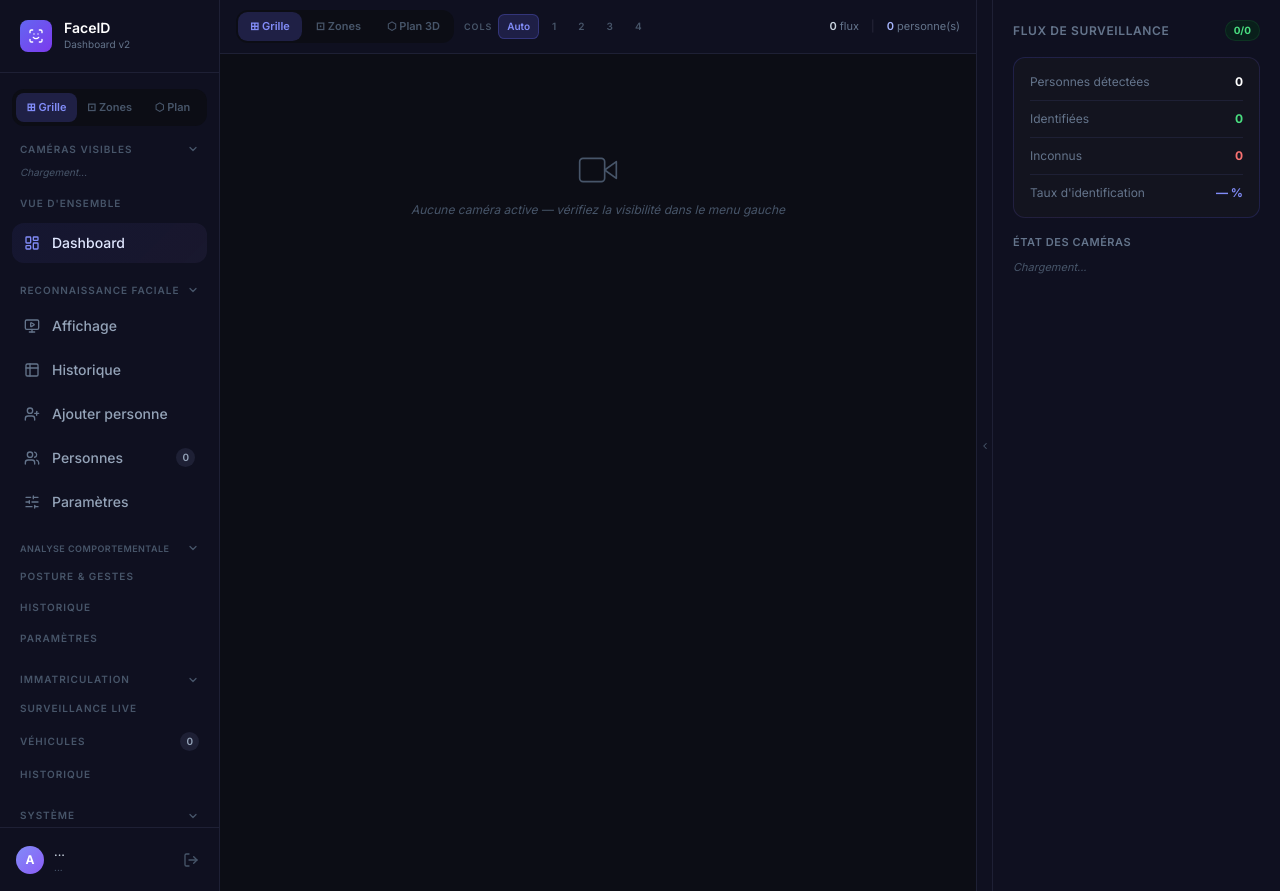
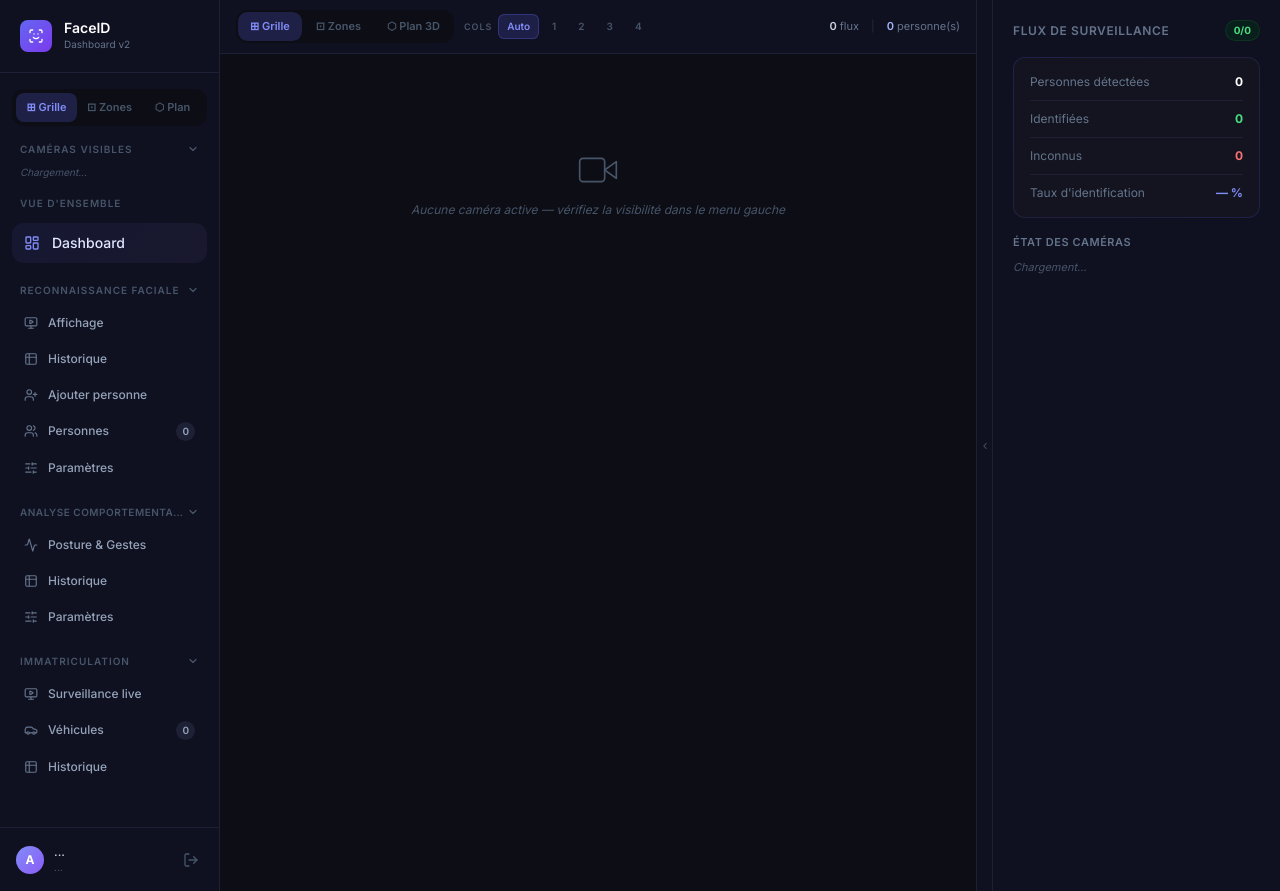
Before and after one commit to marouane1980/reconnaissance-faciale, a Flask app: template templates/index.html in a window 1280 px wide. Run offline with Flask 3, Linux system fonts and the light colour scheme; the template is opened without the code that fills it, so the values that code supplies are empty; parts of the project's set-up code (start-up, migrations or seed data) failed here and were passed over; some libraries are stand-ins or nearby versions.

Commit message:
ui: nav harmonisée + Système réservé admin
- Police uniforme pour tous les items de menu (text-[12px], icônes 3.5/14, padding cohérent)
- Restitution des sous-items à leur menu d'origine :
  Reconnaissance faciale = Affichage, Historique, Ajouter personne, Personnes, Paramètres
  Analyse comportementale = Posture & Gestes, Historique, Paramètres
  Immatriculation = Surveillance live, Véhicules, Historique
- Menu Système (Caméras, Utilisateurs) réservé à l'administrateur (sysWrap masqué pour les autres)

```diff
--- a/templates/index.html
+++ b/templates/index.html
@@ -190,48 +190,51 @@
         <p class="text-[10px] font-semibold text-slate-600 uppercase tracking-widest group-hover:text-slate-400 transition-colors">Reconnaissance faciale</p>
         <svg id="arr-recon" xmlns="http://www.w3.org/2000/svg" width="12" height="12" viewBox="0 0 24 24" fill="none" stroke="currentColor" stroke-width="2.5" stroke-linecap="round" stroke-linejoin="round" class="text-slate-600 transition-transform duration-200 flex-shrink-0"><polyline points="6 9 12 15 18 9"/></svg>
       </button>
-      <div id="sec-recon" class="flex flex-col gap-1">
-        <button onclick="setNav('analyse')" id="nav-analyse" class="nav-item w-full flex items-center gap-3 px-3 py-2.5 rounded-xl text-left">
-          <i data-lucide="monitor-play" class="nav-icon w-4 h-4 text-slate-500 flex-shrink-0"></i>
-          <span class="nav-label text-sm font-medium text-slate-400">Affichage</span>
+      <div id="sec-recon" class="flex flex-col gap-0.5">
+        <button onclick="setNav('analyse')" id="nav-analyse" class="nav-item w-full flex items-center gap-2.5 px-3 py-2 rounded-xl text-left">
+          <i data-lucide="monitor-play" class="nav-icon w-3.5 h-3.5 text-slate-500 flex-shrink-0"></i>
+          <span class="nav-label text-[12px] font-medium text-slate-400">Affichage</span>
           <span id="analyseCountBadge" class="ml-auto bg-[#1e2035] text-slate-400 text-[10px] font-semibold px-1.5 py-0.5 rounded-full hidden">0</span>
         </button>
-        <button onclick="setNav('history')" id="nav-history" class="nav-item w-full flex items-center gap-3 px-3 py-2.5 rounded-xl text-left">
-          <i data-lucide="table-2" class="nav-icon w-4 h-4 text-slate-500 flex-shrink-0"></i>
-          <span class="nav-label text-sm font-medium text-slate-400">Historique</span>
+        <button onclick="setNav('history')" id="nav-history" class="nav-item w-full flex items-center gap-2.5 px-3 py-2 rounded-xl text-left">
+          <i data-lucide="table-2" class="nav-icon w-3.5 h-3.5 text-slate-500 flex-shrink-0"></i>
+          <span class="nav-label text-[12px] font-medium text-slate-400">Historique</span>
           <span id="histNavBadge" class="ml-auto bg-green-950/60 text-green-400 text-[10px] font-semibold px-1.5 py-0.5 rounded-full hidden">0</span>
         </button>
-        <button onclick="setNav('add')" id="nav-add" class="nav-item w-full flex items-center gap-3 px-3 py-2.5 rounded-xl text-left">
-          <i data-lucide="user-plus" class="nav-icon w-4 h-4 text-slate-500 flex-shrink-0"></i>
-          <span class="nav-label text-sm font-medium text-slate-400">Ajouter personne</span>
+        <button onclick="setNav('add')" id="nav-add" class="nav-item w-full flex items-center gap-2.5 px-3 py-2 rounded-xl text-left">
+          <i data-lucide="user-plus" class="nav-icon w-3.5 h-3.5 text-slate-500 flex-shrink-0"></i>
+          <span class="nav-label text-[12px] font-medium text-slate-400">Ajouter personne</span>
         </button>
-        <button onclick="setNav('people')" id="nav-people" class="nav-item w-full flex items-center gap-3 px-3 py-2.5 rounded-xl text-left">
-          <i data-lucide="users" class="nav-icon w-4 h-4 text-slate-500 flex-shrink-0"></i>
-          <span class="nav-label text-sm font-medium text-slate-400">Personnes</span>
+        <button onclick="setNav('people')" id="nav-people" class="nav-item w-full flex items-center gap-2.5 px-3 py-2 rounded-xl text-left">
+          <i data-lucide="users" class="nav-icon w-3.5 h-3.5 text-slate-500 flex-shrink-0"></i>
+          <span class="nav-label text-[12px] font-medium text-slate-400">Personnes</span>
           <span id="faceCountBadge" class="ml-auto bg-[#1e2035] text-slate-400 text-[10px] font-semibold px-1.5 py-0.5 rounded-full">0</span>
         </button>
-        <button onclick="setNav('settings')" id="nav-settings" class="nav-item w-full flex items-center gap-3 px-3 py-2.5 rounded-xl text-left">
-          <i data-lucide="sliders-horizontal" class="nav-icon w-4 h-4 text-slate-500 flex-shrink-0"></i>
-          <span class="nav-label text-sm font-medium text-slate-400">Paramètres</span>
+        <button onclick="setNav('settings')" id="nav-settings" class="nav-item w-full flex items-center gap-2.5 px-3 py-2 rounded-xl text-left">
+          <i data-lucide="sliders-horizontal" class="nav-icon w-3.5 h-3.5 text-slate-500 flex-shrink-0"></i>
+          <span class="nav-label text-[12px] font-medium text-slate-400">Paramètres</span>
         </button>
       </div>
 
       <!-- Analyse comportementale (pliable) -->
       <button onclick="toggleSec('behav')" class="flex items-center justify-between w-full px-2 mt-4 mb-1 group gap-1">
-        <p class="text-[9px] font-semibold text-slate-600 uppercase tracking-wider whitespace-nowrap truncate group-hover:text-slate-400 transition-colors">Analyse comportementale</p>
+        <p class="text-[10px] font-semibold text-slate-600 uppercase tracking-wider whitespace-nowrap truncate group-hover:text-slate-400 transition-colors">Analyse comportementale</p>
         <svg id="arr-behav" xmlns="http://www.w3.org/2000/svg" width="12" height="12" viewBox="0 0 24 24" fill="none" stroke="currentColor" stroke-width="2.5" stroke-linecap="round" stroke-linejoin="round" class="text-slate-600 transition-transform duration-200 flex-shrink-0"><polyline points="6 9 12 15 18 9"/></svg>
       </button>
-      <div id="sec-behav" class="flex flex-col gap-1">
-        <button onclick="setNav('behavior')" id="nav-behavior" class="nav-item flex items-center justify-between w-full px-2 py-1.5 rounded-lg text-left">
-          <span class="nav-label text-[10px] font-semibold text-slate-600 uppercase tracking-widest">Posture &amp; Gestes</span>
-          <span id="behaviorBadge" class="bg-violet-950/60 text-violet-400 text-[10px] font-semibold px-1.5 py-0.5 rounded-full hidden">●</span>
+      <div id="sec-behav" class="flex flex-col gap-0.5">
+        <button onclick="setNav('behavior')" id="nav-behavior" class="nav-item w-full flex items-center gap-2.5 px-3 py-2 rounded-xl text-left">
+          <i data-lucide="activity" class="nav-icon w-3.5 h-3.5 text-slate-500 flex-shrink-0"></i>
+          <span class="nav-label text-[12px] font-medium text-slate-400">Posture &amp; Gestes</span>
+          <span id="behaviorBadge" class="ml-auto bg-violet-950/60 text-violet-400 text-[10px] font-semibold px-1.5 py-0.5 rounded-full hidden">●</span>
         </button>
-        <button onclick="setNav('behavhist')" id="nav-behavhist" class="nav-item flex items-center justify-between w-full px-2 py-1.5 rounded-lg text-left">
-          <span class="nav-label text-[10px] font-semibold text-slate-600 uppercase tracking-widest">Historique</span>
-          <span id="behavHistBadge" class="bg-violet-950/60 text-violet-400 text-[10px] font-semibold px-1.5 py-0.5 rounded-full hidden">0</span>
+        <button onclick="setNav('behavhist')" id="nav-behavhist" class="nav-item w-full flex items-center gap-2.5 px-3 py-2 rounded-xl text-left">
+          <i data-lucide="table-2" class="nav-icon w-3.5 h-3.5 text-slate-500 flex-shrink-0"></i>
+          <span class="nav-label text-[12px] font-medium text-slate-400">Historique</span>
+          <span id="behavHistBadge" class="ml-auto bg-violet-950/60 text-violet-400 text-[10px] font-semibold px-1.5 py-0.5 rounded-full hidden">0</span>
         </button>
-        <button onclick="setNav('behavsettings')" id="nav-behavsettings" class="nav-item flex items-center justify-between w-full px-2 py-1.5 rounded-lg text-left">
-          <span class="nav-label text-[10px] font-semibold text-slate-600 uppercase tracking-widest">Paramètres</span>
+        <button onclick="setNav('behavsettings')" id="nav-behavsettings" class="nav-item w-full flex items-center gap-2.5 px-3 py-2 rounded-xl text-left">
+          <i data-lucide="sliders-horizontal" class="nav-icon w-3.5 h-3.5 text-slate-500 flex-shrink-0"></i>
+          <span class="nav-label text-[12px] font-medium text-slate-400">Paramètres</span>
         </button>
       </div>
 
@@ -240,37 +243,42 @@
         <p class="text-[10px] font-semibold text-slate-600 uppercase tracking-widest group-hover:text-slate-400 transition-colors">Immatriculation</p>
         <svg id="arr-plate" xmlns="http://www.w3.org/2000/svg" width="12" height="12" viewBox="0 0 24 24" fill="none" stroke="currentColor" stroke-width="2.5" stroke-linecap="round" stroke-linejoin="round" class="text-slate-600 transition-transform duration-200 flex-shrink-0"><polyline points="6 9 12 15 18 9"/></svg>
       </button>
-      <div id="sec-plate" class="flex flex-col gap-1">
-        <button onclick="setNav('plates')" id="nav-plates" class="nav-item flex items-center justify-between w-full px-2 py-1.5 rounded-lg text-left">
-          <span class="nav-label text-[10px] font-semibold text-slate-600 uppercase tracking-widest">Surveillance live</span>
-          <span id="plateLiveBadge" class="bg-amber-950/60 text-amber-400 text-[10px] font-semibold px-1.5 py-0.5 rounded-full hidden">●</span>
+      <div id="sec-plate" class="flex flex-col gap-0.5">
+        <button onclick="setNav('plates')" id="nav-plates" class="nav-item w-full flex items-center gap-2.5 px-3 py-2 rounded-xl text-left">
+          <i data-lucide="monitor-play" class="nav-icon w-3.5 h-3.5 text-slate-500 flex-shrink-0"></i>
+          <span class="nav-label text-[12px] font-medium text-slate-400">Surveillance live</span>
+          <span id="plateLiveBadge" class="ml-auto bg-amber-950/60 text-amber-400 text-[10px] font-semibold px-1.5 py-0.5 rounded-full hidden">●</span>
         </button>
-        <button onclick="setNav('vehicles')" id="nav-vehicles" class="nav-item flex items-center justify-between w-full px-2 py-1.5 rounded-lg text-left">
-          <span class="nav-label text-[10px] font-semibold text-slate-600 uppercase tracking-widest">Véhicules</span>
-          <span id="vehicleNavBadge" class="bg-[#1e2035] text-slate-400 text-[10px] font-semibold px-1.5 py-0.5 rounded-full">0</span>
+        <button onclick="setNav('vehicles')" id="nav-vehicles" class="nav-item w-full flex items-center gap-2.5 px-3 py-2 rounded-xl text-left">
+          <i data-lucide="car" class="nav-icon w-3.5 h-3.5 text-slate-500 flex-shrink-0"></i>
+          <span class="nav-label text-[12px] font-medium text-slate-400">Véhicules</span>
+          <span id="vehicleNavBadge" class="ml-auto bg-[#1e2035] text-slate-400 text-[10px] font-semibold px-1.5 py-0.5 rounded-full">0</span>
         </button>
-        <button onclick="setNav('plathist')" id="nav-plathist" class="nav-item flex items-center justify-between w-full px-2 py-1.5 rounded-lg text-left">
-          <span class="nav-label text-[10px] font-semibold text-slate-600 uppercase tracking-widest">Historique</span>
-          <span id="platHistBadge" class="bg-amber-950/60 text-amber-400 text-[10px] font-semibold px-1.5 py-0.5 rounded-full hidden">0</span>
+        <button onclick="setNav('plathist')" id="nav-plathist" class="nav-item w-full flex items-center gap-2.5 px-3 py-2 rounded-xl text-left">
+          <i data-lucide="table-2" class="nav-icon w-3.5 h-3.5 text-slate-500 flex-shrink-0"></i>
+          <span class="nav-label text-[12px] font-medium text-slate-400">Historique</span>
+          <span id="platHistBadge" class="ml-auto bg-amber-950/60 text-amber-400 text-[10px] font-semibold px-1.5 py-0.5 rounded-full hidden">0</span>
         </button>
       </div>
 
-      <!-- Système (pliable) -->
-      <button onclick="toggleSec('sys')" class="flex items-center justify-between w-full px-2 mt-4 mb-1 group">
-        <p class="text-[10px] font-semibold text-slate-600 uppercase tracking-widest group-hover:text-slate-400 transition-colors">Système</p>
-        <svg id="arr-sys" xmlns="http://www.w3.org/2000/svg" width="12" height="12" viewBox="0 0 24 24" fill="none" stroke="currentColor" stroke-width="2.5" stroke-linecap="round" stroke-linejoin="round" class="text-slate-600 transition-transform duration-200 flex-shrink-0"><polyline points="6 9 12 15 18 9"/></svg>
-      </button>
-      <div id="sec-sys" class="flex flex-col gap-1">
-        <button onclick="setNav('cameras')" id="nav-cameras" class="nav-item hidden w-full flex items-center gap-3 px-3 py-2.5 rounded-xl text-left">
-          <i data-lucide="camera" class="nav-icon w-4 h-4 text-slate-500 flex-shrink-0"></i>
-          <span class="nav-label text-sm font-medium text-slate-400">Caméras</span>
-          <span id="camNavBadge" class="ml-auto bg-[#1e2035] text-slate-400 text-[10px] font-semibold px-1.5 py-0.5 rounded-full">0</span>
+      <!-- Système (pliable, admin uniquement) -->
+      <div id="sysWrap" class="hidden">
+        <button onclick="toggleSec('sys')" class="flex items-center justify-between w-full px-2 mt-4 mb-1 group">
+          <p class="text-[10px] font-semibold text-slate-600 uppercase tracking-widest group-hover:text-slate-400 transition-colors">Système</p>
+          <svg id="arr-sys" xmlns="http://www.w3.org/2000/svg" width="12" height="12" viewBox="0 0 24 24" fill="none" stroke="currentColor" stroke-width="2.5" stroke-linecap="round" stroke-linejoin="round" class="text-slate-600 transition-transform duration-200 flex-shrink-0"><polyline points="6 9 12 15 18 9"/></svg>
         </button>
-        <button onclick="setNav('users')" id="nav-users" class="nav-item hidden w-full flex items-center gap-3 px-3 py-2.5 rounded-xl text-left">
-          <i data-lucide="user-cog" class="nav-icon w-4 h-4 text-slate-500 flex-shrink-0"></i>
-          <span class="nav-label text-sm font-medium text-slate-400">Utilisateurs</span>
-          <span id="userNavBadge" class="ml-auto bg-[#1e2035] text-slate-400 text-[10px] font-semibold px-1.5 py-0.5 rounded-full">0</span>
-        </button>
+        <div id="sec-sys" class="flex flex-col gap-0.5">
+          <button onclick="setNav('cameras')" id="nav-cameras" class="nav-item w-full flex items-center gap-2.5 px-3 py-2 rounded-xl text-left">
+            <i data-lucide="camera" class="nav-icon w-3.5 h-3.5 text-slate-500 flex-shrink-0"></i>
+            <span class="nav-label text-[12px] font-medium text-slate-400">Caméras</span>
+            <span id="camNavBadge" class="ml-auto bg-[#1e2035] text-slate-400 text-[10px] font-semibold px-1.5 py-0.5 rounded-full">0</span>
+          </button>
+          <button onclick="setNav('users')" id="nav-users" class="nav-item w-full flex items-center gap-2.5 px-3 py-2 rounded-xl text-left">
+            <i data-lucide="user-cog" class="nav-icon w-3.5 h-3.5 text-slate-500 flex-shrink-0"></i>
+            <span class="nav-label text-[12px] font-medium text-slate-400">Utilisateurs</span>
+            <span id="userNavBadge" class="ml-auto bg-[#1e2035] text-slate-400 text-[10px] font-semibold px-1.5 py-0.5 rounded-full">0</span>
+          </button>
+        </div>
       </div>
 
     </nav>
@@ -2797,8 +2805,7 @@
       document.getElementById('sidebarRole').textContent     = d.role === 'admin' ? 'Administrateur' : 'Utilisateur';
       loadCamMeta();  // needed by all users for camera selectors
       if (d.role === 'admin') {
-        document.getElementById('nav-cameras').classList.remove('hidden');
-        document.getElementById('nav-users').classList.remove('hidden');
+        document.getElementById('sysWrap').classList.remove('hidden');
         document.getElementById('dashAdminActions').classList.remove('hidden');
         loadUsers();
       }
```
